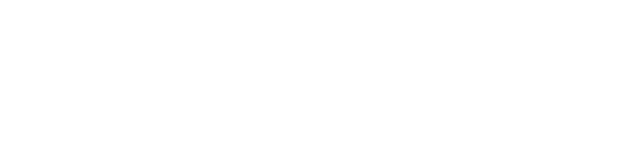
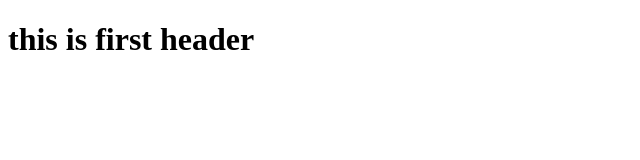
Before and after one commit to SaiSravani-39/rebase2, a plain HTML site: page index.html in a window 1280 px wide. Shown: the whole page, without its empty margins (0-640 px from the left). Drawn offline with Linux system fonts and the light colour scheme.

Commit message:
changed header in index.html

```diff
--- a/index.html
+++ b/index.html
@@ -6,6 +6,6 @@
     <title>Document</title>
 </head>
 <body>
-
+    <h1>this is first header</h1>
 </body>
 </html>
```
